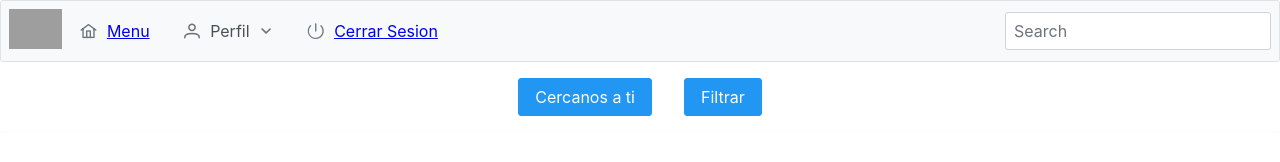
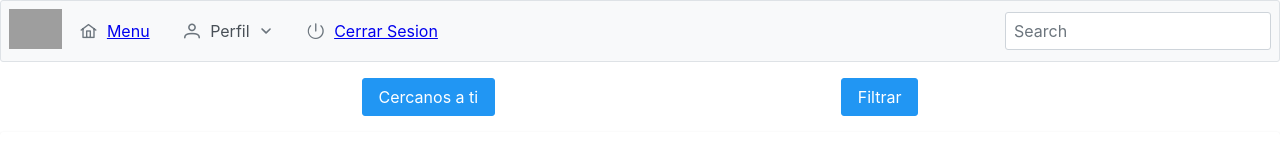
Before and after one commit to TomvShoo/IWork, a React (Create React App) app: page /Menu in a window 1280 px wide. Shown: the top 162 px of the page. Built offline with nearby package versions, Linux system fonts and the light colour scheme; grey boxes are pictures that could not be loaded.

Commit message:
Arreglado un diseño de los botones

```diff
--- a/src/Pages/Login.js
+++ b/src/Pages/Login.js
@@ -22,7 +22,6 @@ const Estilo = {
   input: {
     display: "flex",
     flexDirection: "column",
-    margin: "0rem 0rem",
   },
   h4: {
     margin: "1rem",
--- a/src/Pages/Menu.js
+++ b/src/Pages/Menu.js
@@ -17,9 +17,6 @@ const Estilos = {
     flexDirection: "row",
     justifyContent: "Space-evenly",
     margin: "1rem",
-  },
-  linkButton: {
-    margin: "0rem 1rem",
   },
   div: {
     margin: "rem 0rem",
@@ -46,8 +43,10 @@ export const Menu = () => {
       <BarraMenu />
       <div style={Estilos.divLinks}>
         <Link>
-          <Button style={Estilos.linkButton}>Cercanos a ti</Button>
-          <Button style={Estilos.linkButton}>Filtrar</Button>
+          <Button>Cercanos a ti</Button>
+        </Link>
+        <Link>
+          <Button>Filtrar</Button>
         </Link>
       </div>
       <Card>
```
